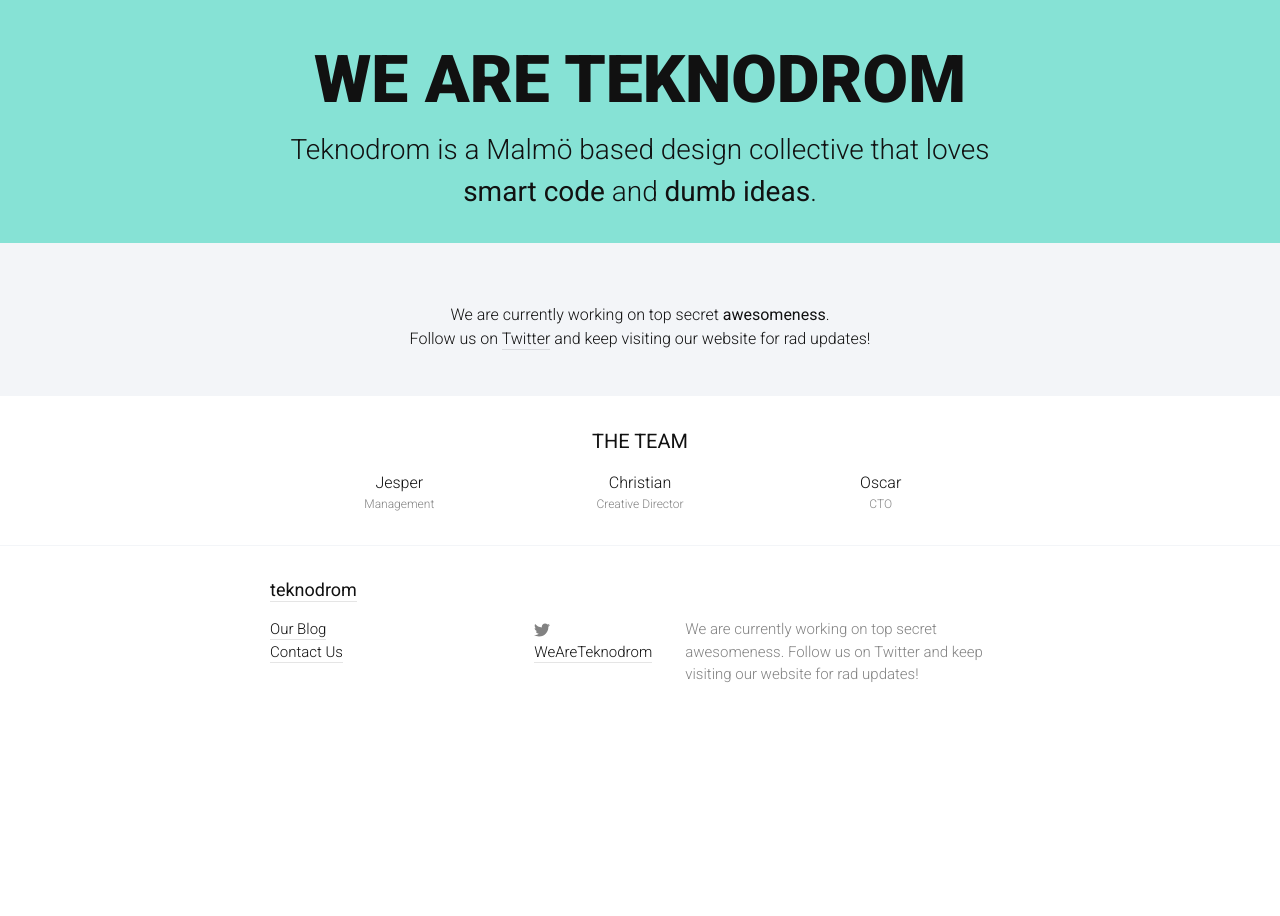
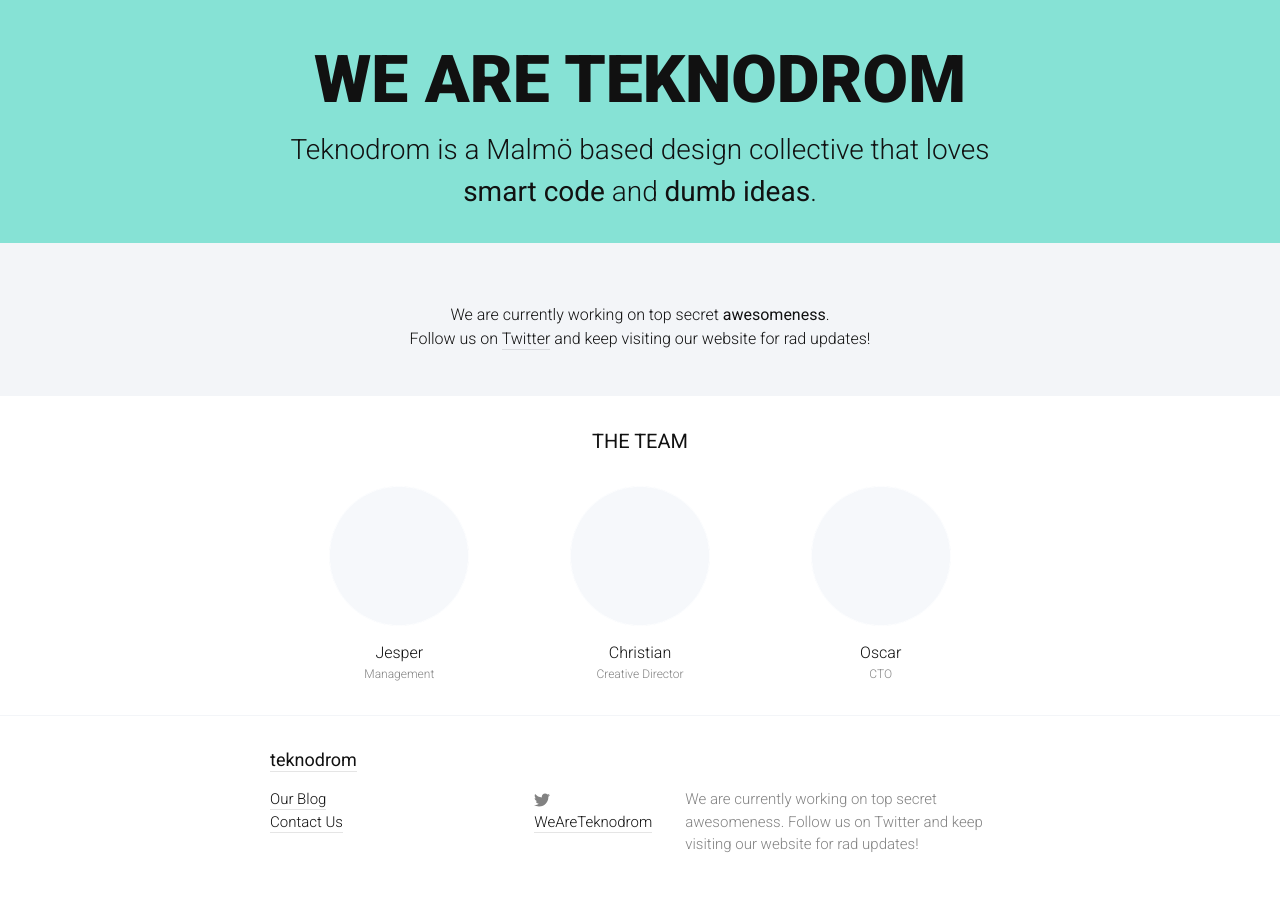
Before and after one commit to Teknodrom/teknodrom.github.io, a Jekyll site: the page built from index.html, in a window 1280 px wide. Built offline with Jekyll 4.4.1, drawn with Linux system fonts in a browser that asks for light colours.

Commit message:
Added placeholder avatar circle

```diff
--- a/_sass/_layout.scss
+++ b/_sass/_layout.scss
@@ -131,6 +131,15 @@ header {
     }
 }
 
+.avatar {
+  background-image: url('/assets/images/circle.png');
+  height: 140px;
+  background-size: auto 100%;
+  background-repeat: no-repeat;
+  background-position: center;
+  margin: $spacing-unit/2 0;
+}
+
 .page-heading {
   font-size: 20px;
   &.is-logo {
--- a/index.html
+++ b/index.html
@@ -18,6 +18,7 @@ layout: main
     <ul class="team-list">
       {% for member in site.team_members %}
       <li>
+        <div class="avatar"></div>
         <p>{{ member.name }}</p>
         <p class="member-title">{{ member.title }}</p>
       </li>
```
Also changed, not shown: assets/images/circle.png (added).
